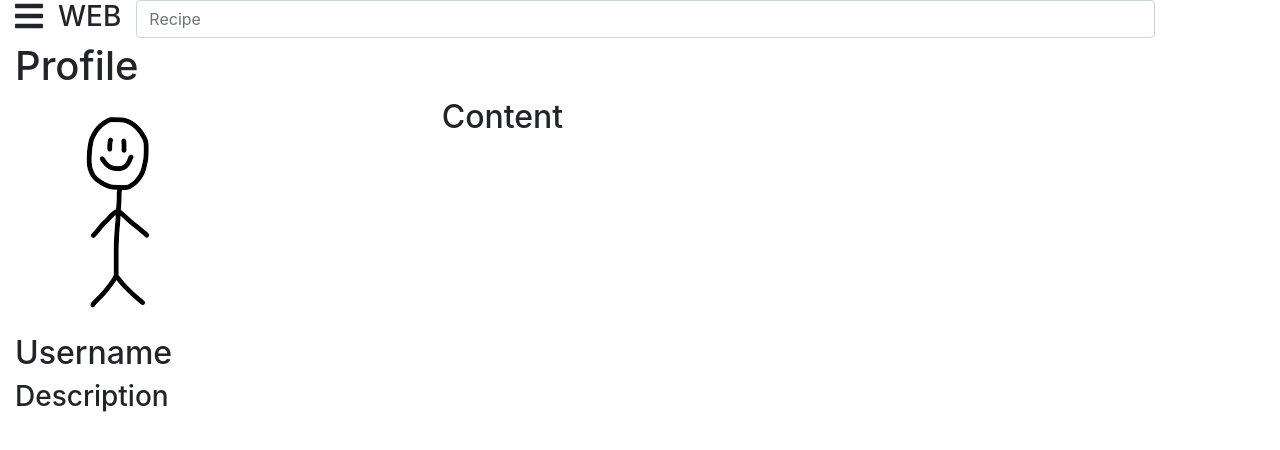
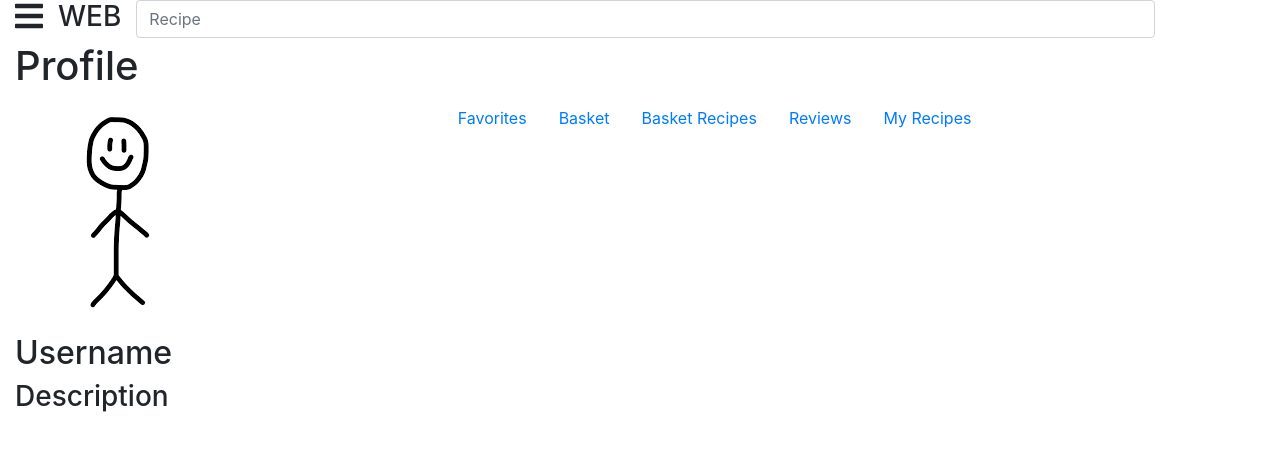
Before and after one commit to rossfrank/wbdv-sp21-recipe-planner, a React (Create React App) app: page /recipe/profile in a window 1280 px wide. Shown: the top 450 px of the page. Built offline with nearby package versions, Linux system fonts and the light colour scheme.

Commit message:
profile tabs

```diff
--- a/src/components/home.js
+++ b/src/components/home.js
@@ -11,10 +11,10 @@ export default () =>
             <Link className="list-group-item" to="/recipe/profile">
                 Profile
             </Link>
-            <Link to="/signup">
+            <Link className="list-group-item" to="/signup">
                 Sign Up
             </Link>
-            <Link to="/login">
+            <Link className="list-group-item" to="/login">
                 Log In
             </Link>
         </div>
--- a/src/components/profile/profile-tabs.js
+++ b/src/components/profile/profile-tabs.js
@@ -1,16 +1,35 @@
 import React from 'react'
+import {Link} from "react-router-dom";
+import {useParams} from "react-router-dom";
 
-export default class ProfileTabs extends React.Component {
+const ProfileTabs = ({}) => {
 
-    constructor(props) {
-        super(props)
+    const items = ["Favorites", "Basket", "Basket Recipes", "Reviews", "My Recipes"];
+
+    const {tab} = useParams();
+
+    const isActive =(item) => {
+        return item === tab;
     }
+    return(
+        <div>
+            <ul className="nav nav-pills">
+                {
+                    items.map(item =>
+                        <div className="nav-item">
+                            <li className="nav-item">
+                                <Link className={`nav-link ${isActive(item)?'active white':''}`}
+                                      to={`/recipe/profile/${item}`}>
+                                    {item}
+                                </Link>
+                            </li>
+                        </div>
 
-    render() {
-        return(
-            <div>
+                    )
+                }
+            </ul>
+        </div>
+    )
+}
 
-            </div>
-        )
-    }
-}
+export default ProfileTabs
--- a/src/components/profile/profile.js
+++ b/src/components/profile/profile.js
@@ -1,6 +1,7 @@
 import React from 'react'
 import UserDescription from "./user-description";
 import "./profile.css";
+import ProfileTabs from "./profile-tabs";
 
 export default class Profile extends React.Component {
 
@@ -17,8 +18,7 @@ export default class Profile extends React.Component {
                         <UserDescription />
                     </div>
                     <div className="col-8">
-                        <h2>Content</h2>
-
+                        <ProfileTabs/>
                     </div>
                 </div>
             </div>
--- a/src/components/recipe-manager.js
+++ b/src/components/recipe-manager.js
@@ -7,7 +7,6 @@ class RecipeManager extends React.Component {
 
     constructor(props) {
         super(props)
-        console.log(props)
     }
 
     render() {
@@ -26,7 +25,10 @@ class RecipeManager extends React.Component {
                         </div>
                     </div>
                 </div>
-                <Route path="/recipe/profile" exact={true}>
+                <Route path={[
+                    "/recipe/profile",
+                    "/recipe/profile/:tab"
+                ]} exact>
                     <Profile/>
                 </Route>
                 <Route path="/recipe/recipe-profile" exact>
```
Also changed, not shown: src/components/profile/profile-cards.js (added).
